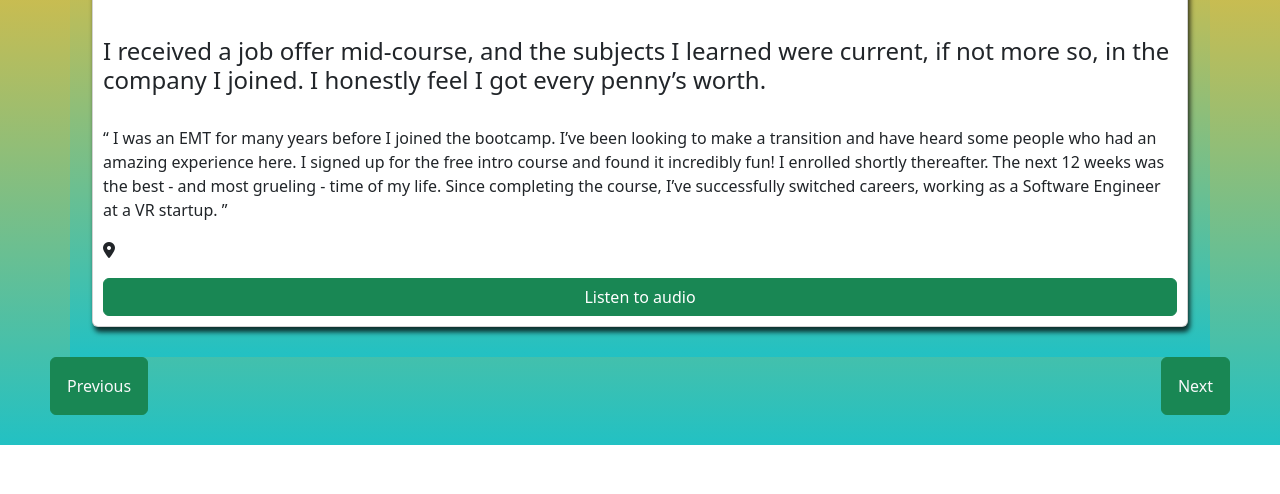
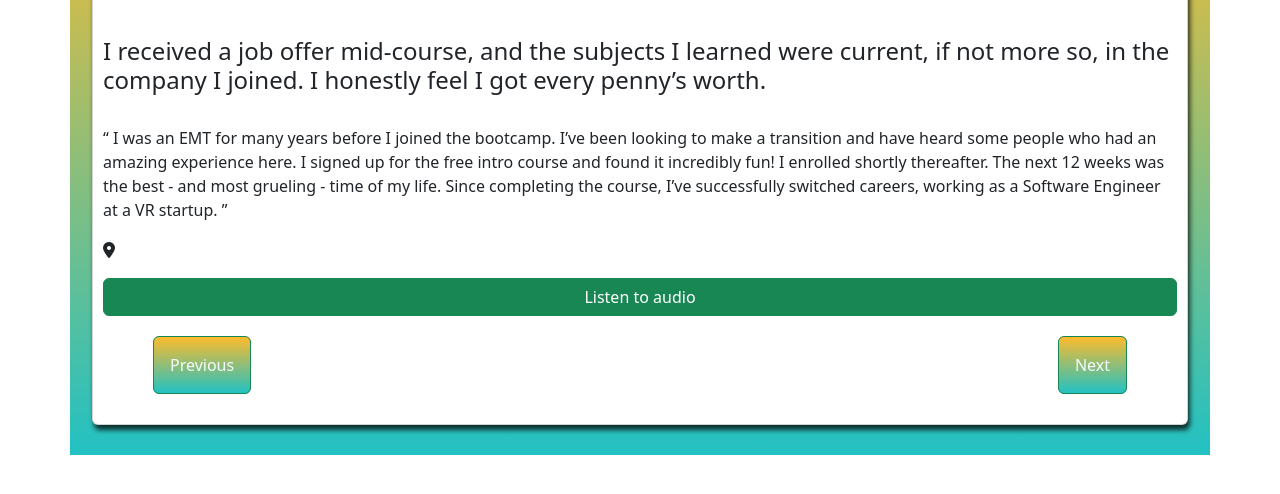
Before and after one commit to Abdulraheem20/javascript-tutorial1, a plain HTML site: page testimonial.html in a window 1280 px wide. Shown: the part 142-636 px from the top of the page. Drawn offline with nearby package versions, Linux system fonts and the light colour scheme; no server answers.

Commit message:
newCommit

```diff
--- a/testimonial.css
+++ b/testimonial.css
@@ -25,13 +25,14 @@
  .buttons{
     display:flex;
     justify-content: space-between;
-    margin: 0 50px 10px 50px;
-}
-.containers{
-    background: rgb(34,193,195);
-    background: linear-gradient(0deg, rgba(34,193,195,1) 0%, rgba(253,187,45,1) 100%);
-    padding-bottom: 20px;
+    margin: 20px 50px;
 }
 .audio{
     width: 100%;
 }
+.next, .previous{
+    background: rgb(34,193,195);
+    background: linear-gradient(0deg, rgba(34,193,195,1) 0%, rgba(253,187,45,1) 100%);
+    padding: 20px;
+    font-size: large;
+}
--- a/testimonial.html
+++ b/testimonial.html
@@ -23,7 +23,6 @@
     <title>Testimonial-API</title>
   </head>
   <body>
-    <div class="containers">
       <div class="container big-container">
         <div class="card small-container">
           <div class="item testimonial">
@@ -63,15 +62,14 @@
             <p><i class="fa-solid fa-location-dot location"></i></p>
           </div>
           <button class="btn btn-success audio" id="audio">Listen to audio</button>
-        </div>
-      </div>
-      <div class="buttons">
+          <div class="buttons d-flex-sm gap-3">
             <button class="btn btn-success text-light p-3 previous" id="previous">
               Previous
             </button>
             <button class="btn btn-success text-light p-3 next" id="next">
               Next
             </button>
+          </div>
         </div>
       </div>
   </body>
```
Lines whose indentation alone changed are shown as unchanged.
